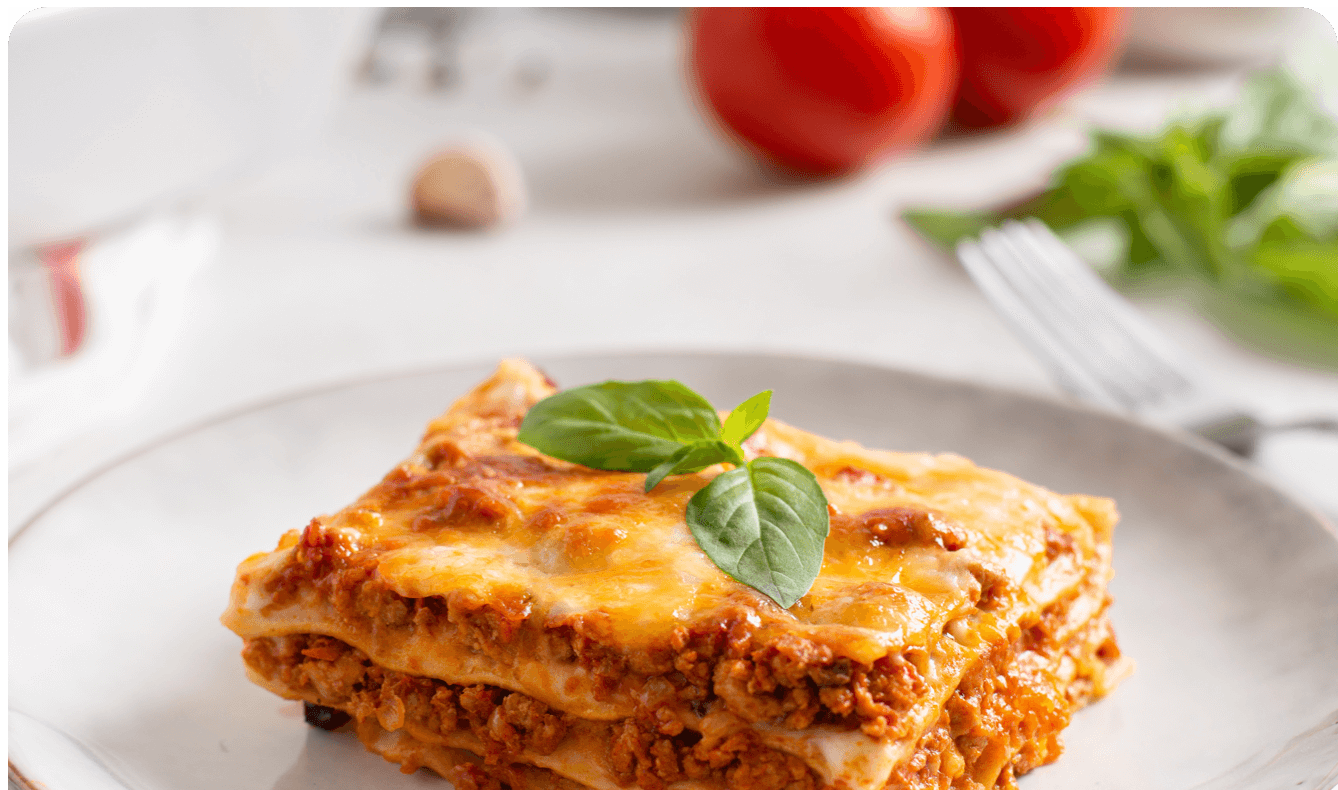
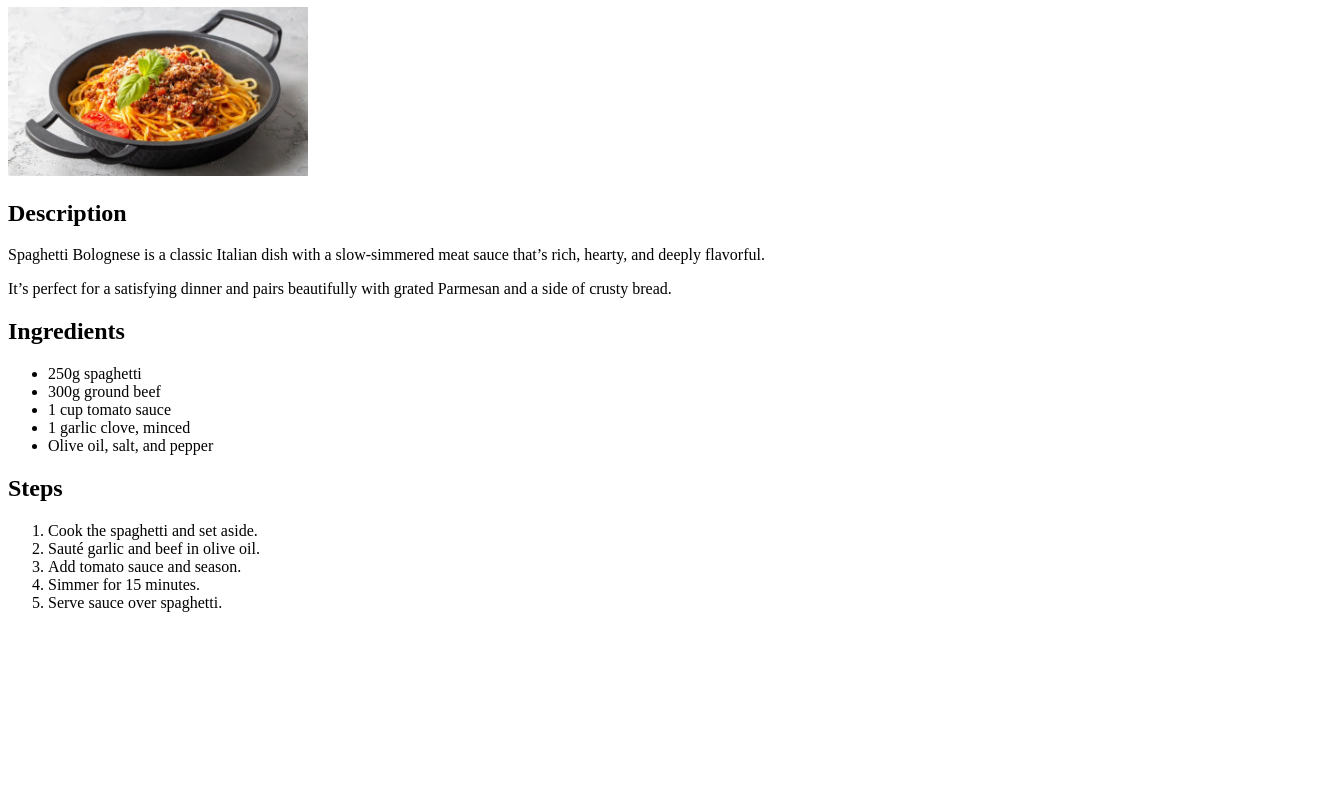
Before and after one commit to Ilannahaimenis19/odin-recipes, a plain HTML site: page recipes/spaghetti-bolognese.html in a window 1280 px wide. Shown: the part 99-889 px from the top of the page, 1338 px wide, since content can reach past the window. After the commit the page ends 800 px from the top, so only its background shows below. Drawn offline with Linux system fonts and the light colour scheme.

```diff
--- a/recipes/spaghetti-bolognese.html
+++ b/recipes/spaghetti-bolognese.html
@@ -2,35 +2,34 @@
 <html lang="en">
     <head>
         <meta charset="UTF-8">
-        <title>Lasagna</title>
+        <title>Spaghetti Bolognese</title>
     </head>
     <body>
         <a href="../index.html">Home</a>
 
-        <h1>Lasagna</h1>
-        <img src="../images/lasagna.png" alt="Classic lasagna with layers of pasta, meat sauce, and melted cheese in a white baking dish">
+        <h1>Spaghetti Bolognese</h1>
+        <img src="../images/spaghetti-bolognese.jpeg" alt="Spaghetti pasta topped with hearty Bolognese meat sauce and fresh basil leaves" width="300">
 
         <h2>Description</h2>
-        <p>This classic lasagna features layers of tender pasta sheets, rich meat sauce, and creamy béchamel, all topped with bubbling melted cheese.</p>
-        <p>It’s the ultimate comfort food, perfect for family dinners, leftovers, or freezing ahead for busy weeks.</p>
+        <p>Spaghetti Bolognese is a classic Italian dish with a slow-simmered meat sauce that’s rich, hearty, and deeply flavorful.</p>
+        <p>It’s perfect for a satisfying dinner and pairs beautifully with grated Parmesan and a side of crusty bread.</p>
 
         <h2>Ingredients</h2>
         <ul>
-            <li>6 lasagna noodles</li>
+            <li>250g spaghetti</li>
             <li>300g ground beef</li>
             <li>1 cup tomato sauce</li>
-            <li>1 cup shredded mozzarella</li>
-            <li>1/2 cup ricotta cheese</li>
-            <li>Salt and pepper to taste</li>
+            <li>1 garlic clove, minced</li>
+            <li>Olive oil, salt, and pepper</li>
         </ul>
 
         <h2>Steps</h2>
         <ol>
-            <li>Cook the noodles and set aside.</li>
-            <li>Brown the ground beef, add tomato sauce, and season.</li>
-            <li>Layer noodles, meat, ricotta, and mozzarella.</li>
-            <li>Bake at 180°C (350°F) for 30 minutes.</li>
-            <li>Let rest for 10 minutes before serving.</li>
+            <li>Cook the spaghetti and set aside.</li>
+            <li>Sauté garlic and beef in olive oil.</li>
+            <li>Add tomato sauce and season.</li>
+            <li>Simmer for 15 minutes.</li>
+            <li>Serve sauce over spaghetti.</li>
         </ol>
     </body>
 </html>
```
